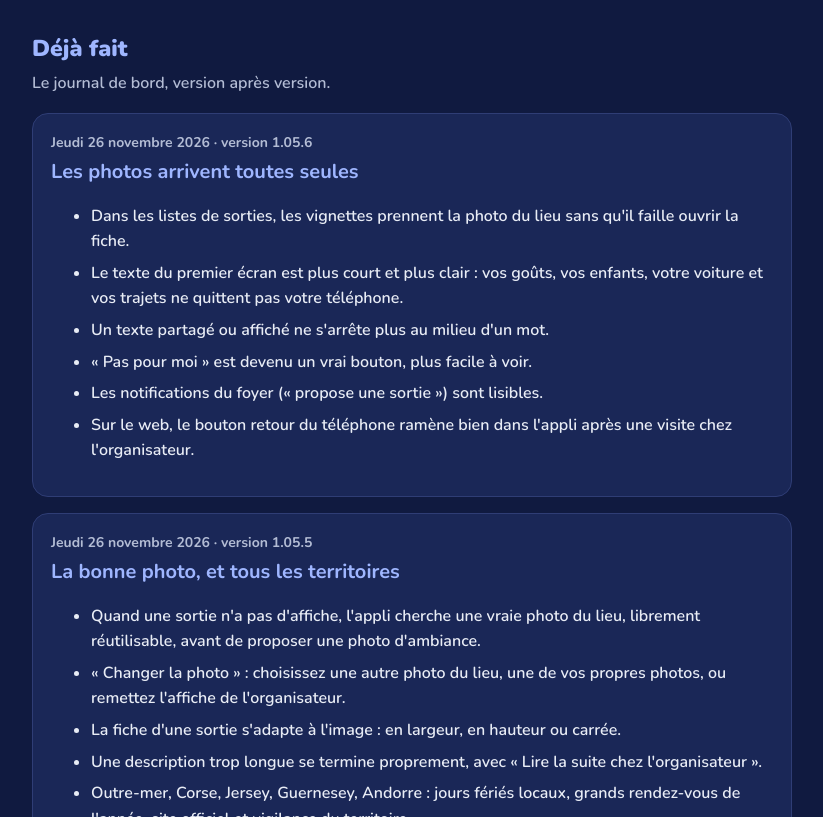
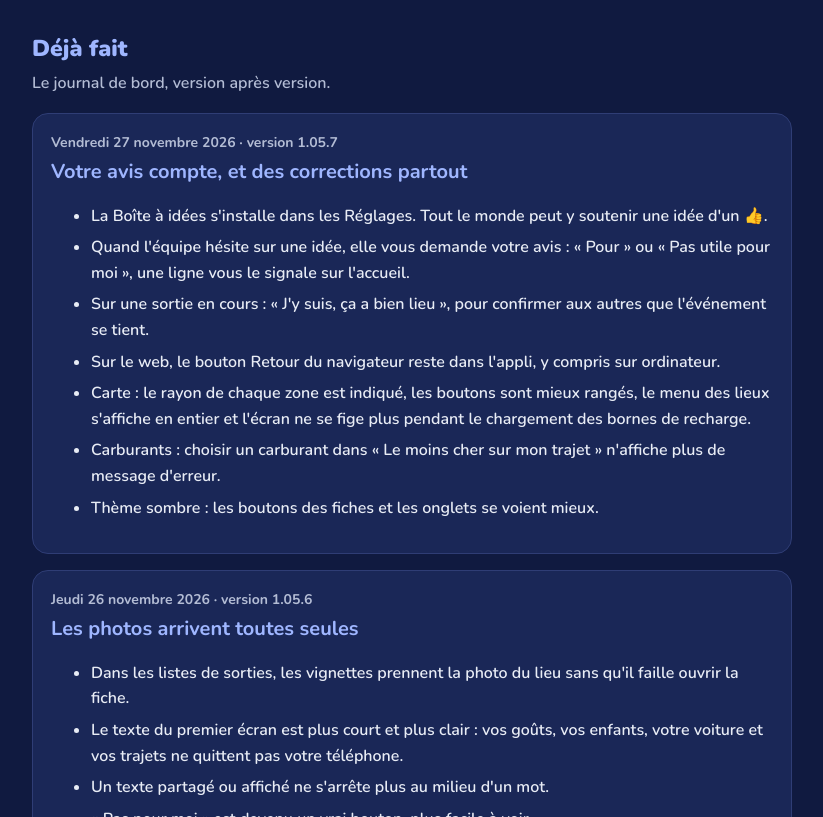
Before and after one commit to Hfoury/Iriscope-site, a plain HTML site: page journal/index.html in a window 1280 px wide. Shown: the part 1313-2130 px from the top of the page, without its empty margins (228-1051 px from the left). Drawn offline with Linux system fonts and the light colour scheme.

Commit message:
Journal : version 1.05.7 du 27 novembre
Co-Authored-By: Claude Fable 5.2 <noreply@anthropic.com>
Claude-Session: https://claude.ai/code/session_01U4FnNkMUQY5bUDFYCeR2GW

```diff
--- a/journal/index.html
+++ b/journal/index.html
@@ -30,7 +30,7 @@ h2.t{font-size:23px;font-weight:900;margin:34px 0 4px}.lead{color:var(--muted);m
 <p><a href="/">← Retour à l'accueil</a></p>
 <h1>Où en est <span class="iri">Iri<span>S</span>cope</span> ?</h1>
 <p>La version en cours, ce qui se prépare et ce qui a déjà changé grâce aux retours de la communauté <span class="iri">Iri<span>S</span>cope</span>.</p>
-<div class="now"><small>Version en cours</small><b>1.05.6, du 26 novembre 2026</b><span>Sur Android et sur le web.</span></div>
+<div class="now"><small>Version en cours</small><b>1.05.7, du 27 novembre 2026</b><span>Sur Android et sur le web.</span></div>
 <ul class="sommaire"><li><a href="#suite">En ce moment</a></li><li><a href="#ensuite">Ensuite</a></li><li><a href="#plus-tard">Plus tard</a></li><li><a href="#fait">Déjà fait</a></li></ul>
 
 <h2 class="t" id="suite">En ce moment</h2>
@@ -62,6 +62,19 @@ h2.t{font-size:23px;font-weight:900;margin:34px 0 4px}.lead{color:var(--muted);m
 
 <h2 class="t" id="fait">Déjà fait</h2>
 <p class="lead">Le journal de bord, version après version.</p>
+<article>
+<time datetime="2026-11-27">Vendredi 27 novembre 2026 · version 1.05.7</time>
+<h2>Votre avis compte, et des corrections partout</h2>
+<ul>
+<li>La Boîte à idées s'installe dans les Réglages. Tout le monde peut y soutenir une idée d'un 👍.</li>
+<li>Quand l'équipe hésite sur une idée, elle vous demande votre avis : « Pour » ou « Pas utile pour moi », une ligne vous le signale sur l'accueil.</li>
+<li>Sur une sortie en cours : « J'y suis, ça a bien lieu », pour confirmer aux autres que l'événement se tient.</li>
+<li>Sur le web, le bouton Retour du navigateur reste dans l'appli, y compris sur ordinateur.</li>
+<li>Carte : le rayon de chaque zone est indiqué, les boutons sont mieux rangés, le menu des lieux s'affiche en entier et l'écran ne se fige plus pendant le chargement des bornes de recharge.</li>
+<li>Carburants : choisir un carburant dans « Le moins cher sur mon trajet » n'affiche plus de message d'erreur.</li>
+<li>Thème sombre : les boutons des fiches et les onglets se voient mieux.</li>
+</ul>
+</article>
 <article>
 <time datetime="2026-11-26">Jeudi 26 novembre 2026 · version 1.05.6</time>
 <h2>Les photos arrivent toutes seules</h2>
```
Also changed, not shown: index.html (+1 -1 lines).
